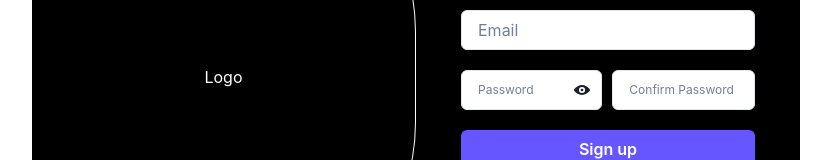
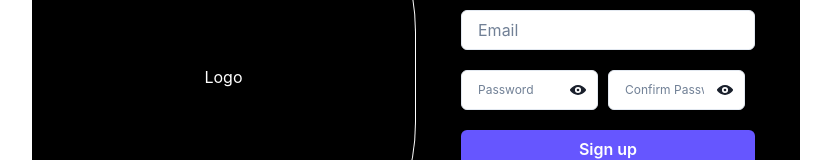
Before and after one commit to Chairuabda/mini-project-kelompok-3, a React (Vite) app: page /register in a window 1280 px wide. Shown: the part 323-483 px from the top of the page, without its empty margins (224-1055 px from the left). Built offline with nearby package versions, Linux system fonts and the light colour scheme.

Commit message:
update Abda
Update Login & Register

```diff
--- a/src/pages/Register/index.jsx
+++ b/src/pages/Register/index.jsx
@@ -14,7 +14,8 @@ import { useState } from "react";
 import googleImg from "../../assets/google.png";
 
 export const Register = () => {
-	const [show, setShow] = useState(false);
+	const [showP, setShowp] = useState(false);
+	const [showCp, setShowCp] = useState(false);
 
 	return (
 		<Box
@@ -83,7 +84,7 @@ export const Register = () => {
 						<Box display={"flex"}>
 							<InputGroup mb={"20px"} mr={"10px"} w={"50%"}>
 								<Input
-									type={show ? "text" : "password"}
+									type={showP ? "text" : "password"}
 									placeholder="Password"
 									bgColor={"white"}
 									fontSize={"12px"}
@@ -91,24 +92,38 @@ export const Register = () => {
 								<InputRightElement>
 									<Box
 										onClick={() => {
-											setShow(!show);
+											setShowp(!showP);
 										}}
 										size={"xm"}
 										display={"flex"}
 										alignItems={"center"}
 										cursor={"pointer"}
 									>
-										{show ? <ViewOffIcon /> : <ViewIcon />}
+										{showP ? <ViewOffIcon /> : <ViewIcon />}
 									</Box>
 								</InputRightElement>
 							</InputGroup>
-							<Input
-								type="password"
-								placeholder="Confirm Password"
-								bgColor={"white"}
-								fontSize={"12px"}
-                                w={"50%"}
-							/>
+							<InputGroup mb={"20px"} mr={"10px"} w={"50%"}>
+								<Input
+									type={showCp ? "text" : "password"}
+									placeholder="Confirm Password"
+									bgColor={"white"}
+									fontSize={"12px"}
+								/>
+								<InputRightElement>
+									<Box
+										onClick={() => {
+											setShowCp(!showCp);
+										}}
+										size={"xm"}
+										display={"flex"}
+										alignItems={"center"}
+										cursor={"pointer"}
+									>
+										{showCp ? <ViewOffIcon /> : <ViewIcon />}
+									</Box>
+								</InputRightElement>
+							</InputGroup>
 						</Box>
 
 						<Button w={"full"} bgColor={"#6656ff"} color={"white"}>
```
